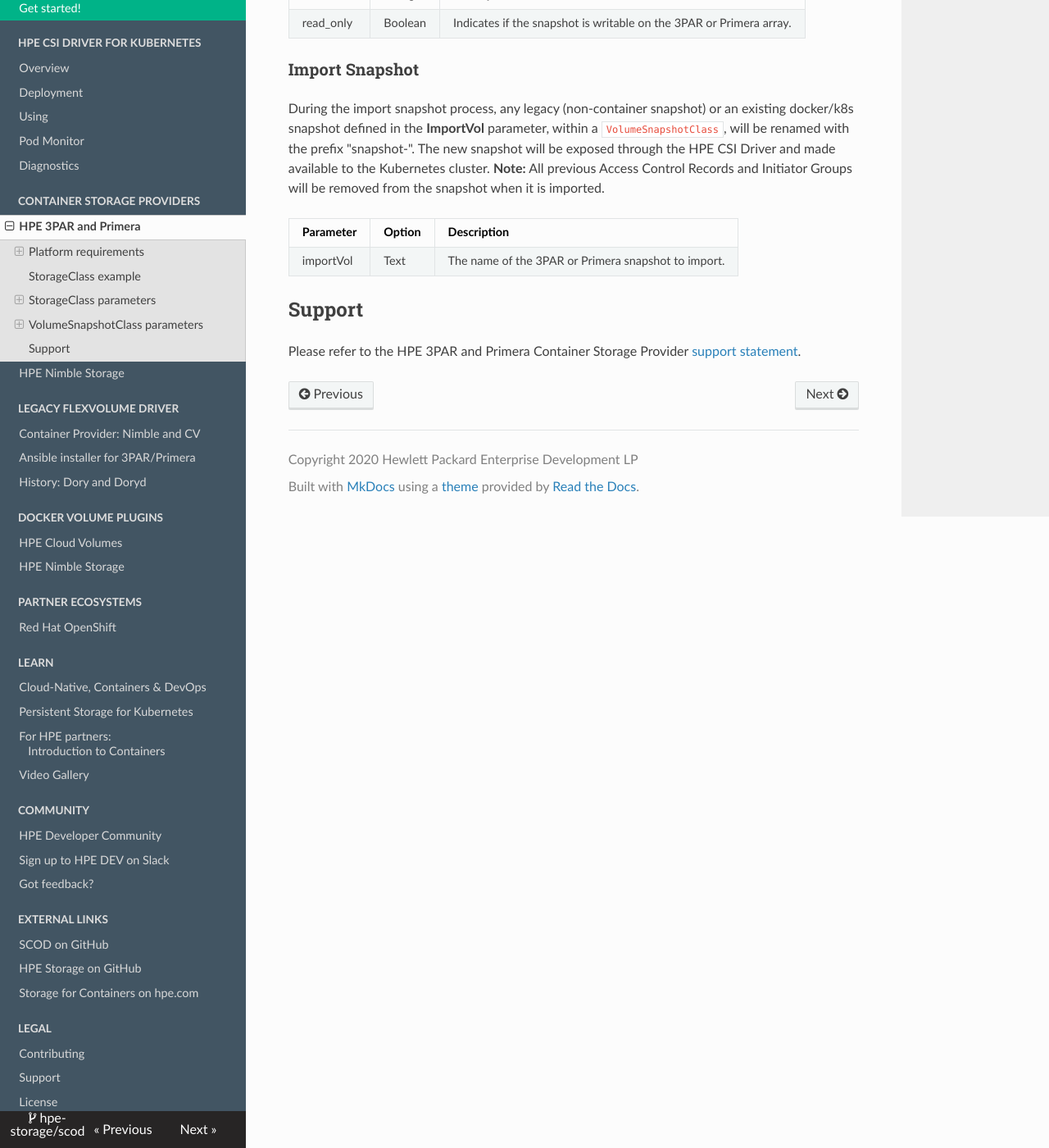
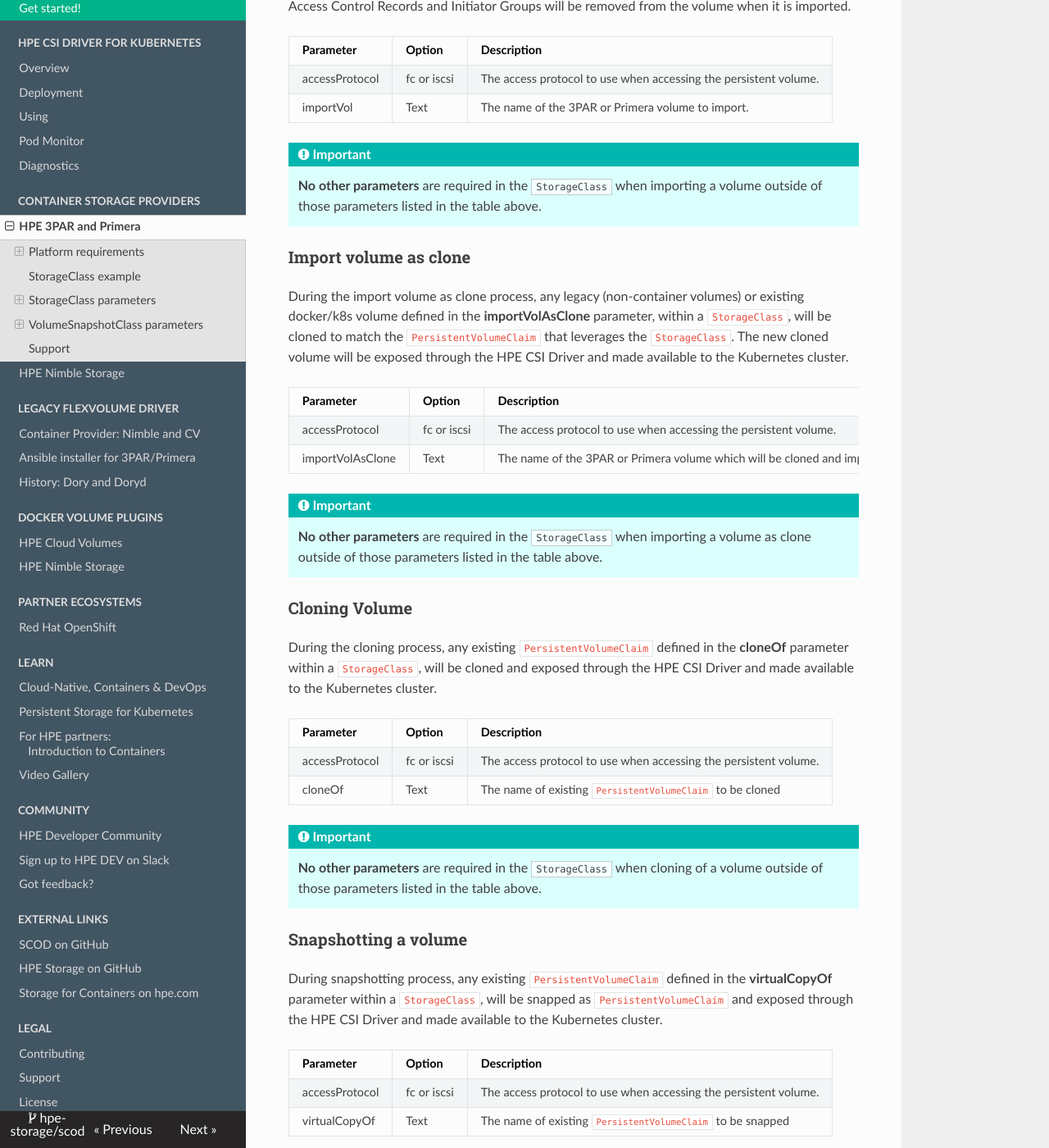
Before and after one commit to hpe-storage/scod, an MkDocs documentation site: the page built from docs/container_storage_provider/hpe_3par_primera/index.md, in a window 1280 px wide and 1400 px high, scrolled down 4909 px. Shown: the whole window at 82% size. Built offline with MkDocs 1.6.1, drawn with Linux system fonts in a browser that asks for light colours; nearby versions of some CDN libraries; some of the changed text lies outside the part shown.

Commit message:
Added contents for volumeGroup

```diff
--- a/docs/container_storage_provider/hpe_3par_primera/index.md
+++ b/docs/container_storage_provider/hpe_3par_primera/index.md
@@ -84,10 +84,22 @@
 |                                     | full    | Indicates Full provisioned volume type. | **X** |   |
 |                                     | dedup   | Indicates Thin Deduplication volume type. | **X** |   |
 |                                     | reduce  | Indicates Thin Deduplication/Compression volume type. |   | **X** |
-| importVol <br /> this is the only option required for importing volume    | Text      | Name of the volume to import via the StorageClass | **X** | **X** |
+| importVol<sup>1</sup> <br /> (this is the only option required for importing volume)   | Text      | Name of the volume to import via the StorageClass | **X** | **X** |
+| importVolAsClone<sup>2</sup> <br /> (this is the only option required for importing volume as a clone)  | Text      | Name of the volume to clone and import via the StorageClass | **X** | **X** |
+| cloneOf<sup>2</sup> <br /> (this is the only option required for cloning `PersistentVolumeClaim`)  | Text      | Name of the `PersistentVolumeClaim` to clone via the StorageClass | **X** | **X** |
+| virtualCopyOf<sup>2</sup> <br /> (this is the only option required for snapshotting a `PersistentVolumeClaim`)  | Text      | Name of the `PersistentVolumeClaim` to snapshot via the StorageClass | **X** | **X** |
+| volumeGroup<sup>2</sup> <br /> (This parameter is optional. If specified, the `PersistentVolumeClaim` will be associated with the vvset, for purposes of applying the QoS rules.)  | Text      | Name of the vvset which has QoS rules| **X** | **X** |
+
+<small>
+ <br /><sup>1</sup> = Parameter is supported from CSP-1.0.1.
+ <br /><sup>2</sup> = Parameter is supported from CSP-1.1.0.
+</small>
 
 !!! Important
     The HPE CSI Driver allows the `PersistentVolumeClaim` to override the `StorageClass` parameters by annotating the `PersistentVolumeClaim`. Please see [Using PVC Overrides](../../csi_driver/using.md#using_pvc_overrides) for more details.
+
+!!! Note
+    importVolAsClone, cloneOf and virtualCopyOf operations are independent of snapshot crd availability on kubernetes and it can be performed on any supported version
 
 ### Primera Data Reduction volumes
 
@@ -154,6 +166,47 @@
 !!! important
     **No other parameters** are required in the `StorageClass` when importing a volume outside of those parameters listed in the table above.
 
+### Import volume as clone
+During the import volume as clone process, any legacy (non-container volumes) or existing docker/k8s volume defined in the **importVolAsClone** parameter, within a `StorageClass`, will be cloned to match the `PersistentVolumeClaim` that leverages the `StorageClass`. The new cloned volume will be exposed through the HPE CSI Driver and made available to the Kubernetes cluster.
+
+| Parameter          | Option  | Description |
+| ------------------ | ------- | ----------- |
+| accessProtocol     | fc or iscsi  | The access protocol to use when accessing the persistent volume. |
+| importVolAsClone   | Text         | The name of the 3PAR or Primera volume which will be cloned and imported |
+
+!!! important
+    **No other parameters** are required in the `StorageClass` when importing a volume as clone outside of those parameters listed in the table above.
+
+### Cloning Volume
+During the cloning process, any existing `PersistentVolumeClaim` defined in the **cloneOf** parameter within a `StorageClass`, will be cloned and exposed through the HPE CSI Driver and made available to the Kubernetes cluster.
+
+| Parameter          | Option  | Description |
+| ------------------ | ------- | ----------- |
+| accessProtocol     | fc or iscsi  | The access protocol to use when accessing the persistent volume. |
+| cloneOf            | Text         | The name of existing `PersistentVolumeClaim` to be cloned |
+
+!!! important
+    **No other parameters** are required in the `StorageClass` when cloning of a volume outside of those parameters listed in the table above.
+
+### Snapshotting a volume
+During snapshotting process, any existing `PersistentVolumeClaim` defined in the **virtualCopyOf** parameter within a `StorageClass`, will be snapped as `PersistentVolumeClaim` and exposed through the HPE CSI Driver and made available to the Kubernetes cluster.
+
+| Parameter          | Option  | Description |
+| ------------------ | ------- | ----------- |
+| accessProtocol     | fc or iscsi  | The access protocol to use when accessing the persistent volume. |
+| virtualCopyOf      | Text         | The name of existing `PersistentVolumeClaim` to be snapped |
+
+!!! important
+    **No other parameters** are required in the `StorageClass` when snapping of a volume outside of those parameters listed in the table above.
+
+### Applying QOS Rules (volumeGroup)
+In the HPE 3PAR or Primera Storage system, the QoS rules are applied to a volume group (volumeset in HPE 3PAR or Primera). To apply QoS rules to a `PersistentVolumeClaim`, one has to create a volume set in the HPE 3PAR or Primera, apply QoS rules to that volumeset and use the **volumeGroup** parameter while creating a `PersistentVolumeClaim`.
+
+| Parameter          | Option  | Description |
+| ------------------ | ------- | ----------- |
+| volumeGroup      | Text         | Name of the vvset which has QoS rules |
+
+
 ## VolumeSnapshotClass parameters
 
 These parameters are for `VolumeSnapshotClass` objects when using CSI snapshots. The external snapshotter needs to be deployed on the Kubernetes cluster and is usually performed by the Kubernetes vendor. Check [enabling CSI snapshots](../../csi_driver/using.md#enabling_csi_snapshots) for more information.
```
Also changed, not shown: other parts of docs/container_storage_provider/hpe_3par_primera/index.md (+1 -1 lines).
